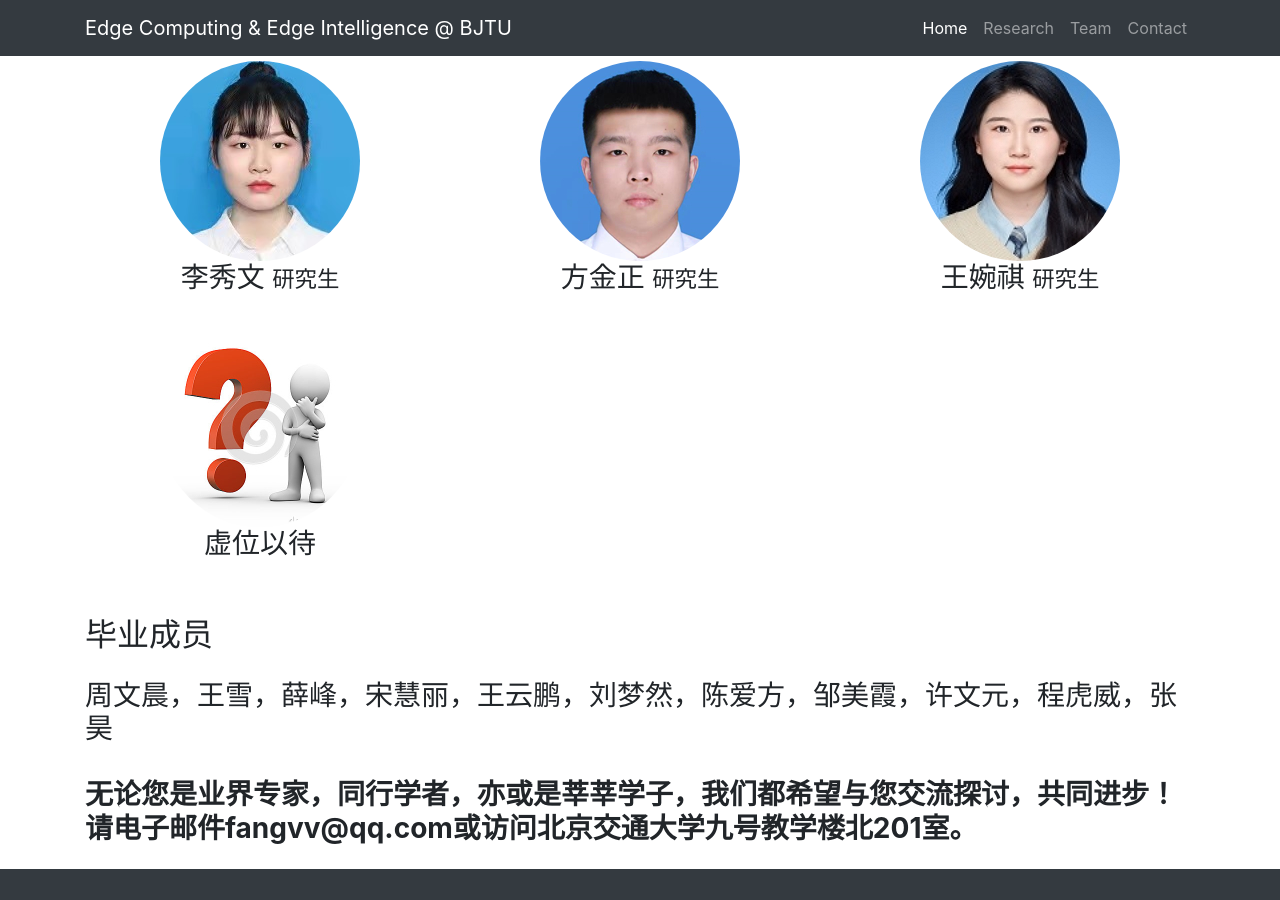
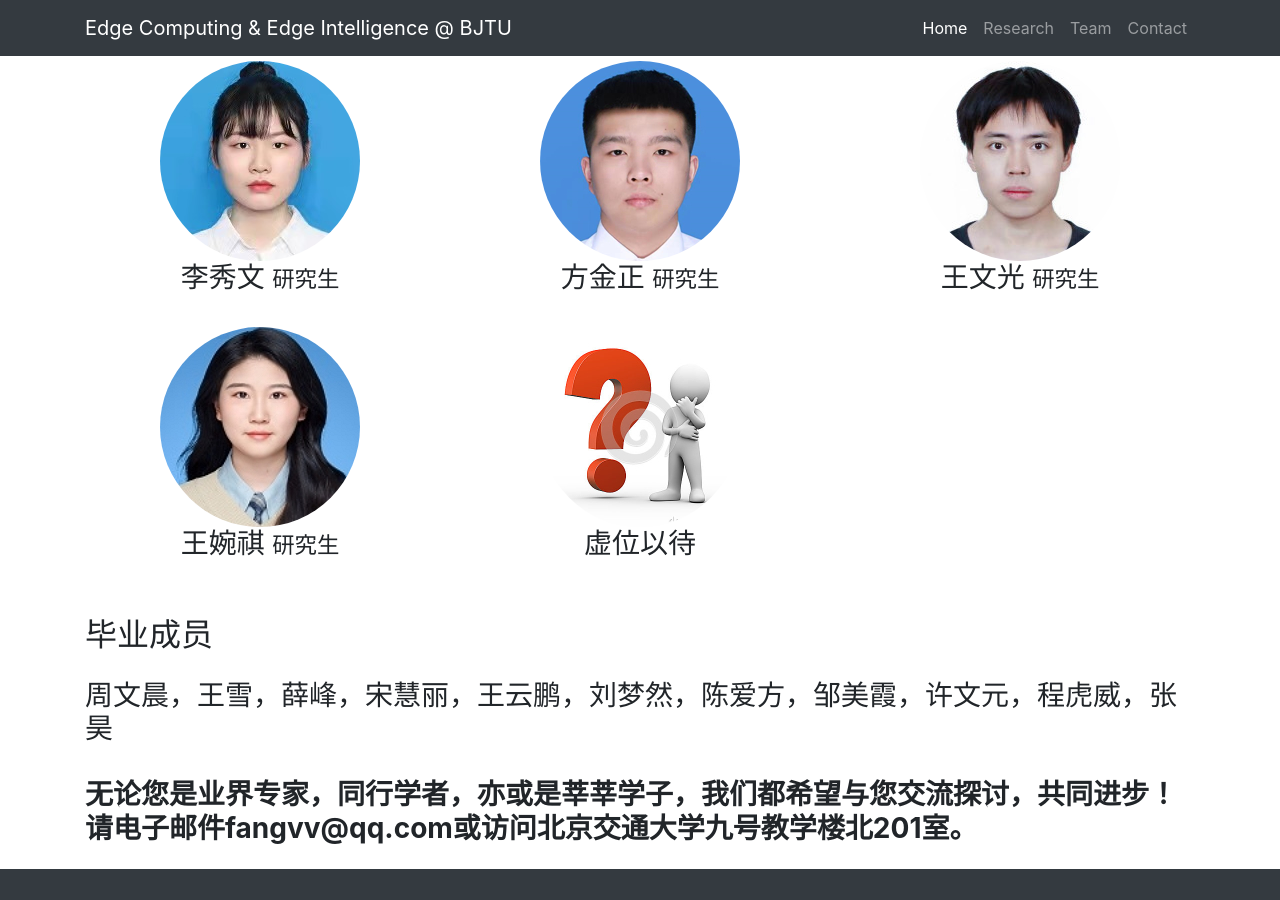
Before and after one commit to fangvv/Homepage, a Jekyll site: the page Edgecomp/index.html, which Jekyll copies as it is, in a window 1280 px wide and 900 px high, scrolled down 6313 px. Built offline with Jekyll 4.4.1, drawn with Linux system fonts in a browser that asks for light colours; comment, search, counter and statistics services are not loaded.

Commit message:
update wwg

```diff
--- a/Edgecomp/index.html
+++ b/Edgecomp/index.html
@@ -256,6 +256,10 @@
           <h3>方金正 <small>研究生</small> </h3>
       </div>
       <div class="col-lg-4 col-sm-6 text-center mb-4">
+          <img class="rounded-circle img-fluid d-block mx-auto" src="img/wwg.jpg" alt="" />
+          <h3>王文光 <small>研究生</small> </h3>
+      </div>
+      <div class="col-lg-4 col-sm-6 text-center mb-4">
           <img class="rounded-circle img-fluid d-block mx-auto" src="img/wwq.jpg" alt="" />
           <h3>王婉祺 <small>研究生</small> </h3>
       </div>
```
Also changed, not shown: Edgecomp/img/chw.jpg (deleted), Edgecomp/img/wwg.jpg (added), Edgecomp/img/xwy.jpg (deleted), Edgecomp/img/zh.jpg (deleted), Edgecomp/img/zmx.jpg (deleted).
